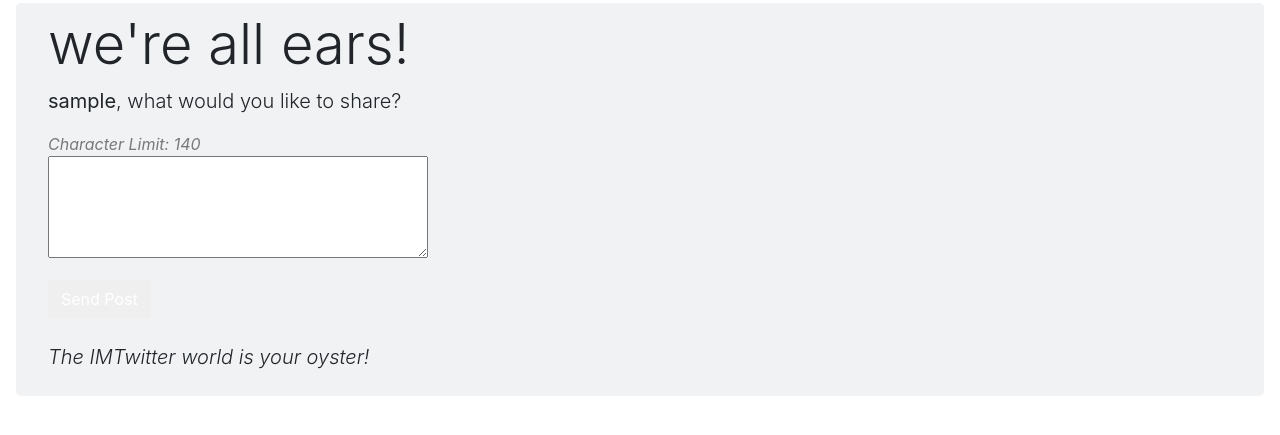
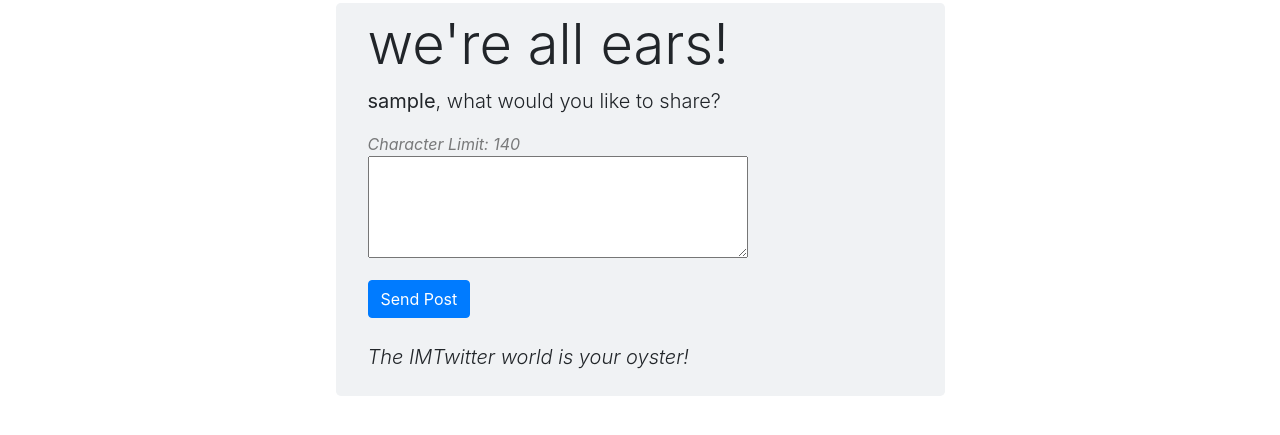
Before and after one commit to mbeche/mysite-imtwitter, a Django app: page /addpost/ in a window 1280 px wide. Shown: the part 61-496 px from the top of the page. Run offline with Django 3.2, Linux system fonts and the light colour scheme; the visitor is signed in with stand-in values (Sample User, id 1); some libraries are stand-ins or nearby versions.

Commit message:
Additional changes to forms.

```diff
--- a/imtweet/templates/add_comment_to_post.html
+++ b/imtweet/templates/add_comment_to_post.html
@@ -2,6 +2,8 @@
 
 {% block content %}
 <div class="sort p-3">
+  <div class="row justify-content-center">
+    <div class="col-12 col-md-10 col-lg-6">
       {% with url_name=request.resolver_match.url_name %}
       {% if url_name == 'add_comment_to_post' %}
       <div class="sort jumbotron pt-2 pb-2" style="background-color: #f0f2f4">
@@ -16,7 +18,7 @@
         <form method="POST" class="post-form">{% csrf_token %}
           <span class="text-black-50"><em>Character Limit: 140</em></span>
           {{ form.as_p }}
-        <button type="submit" class="save btn btn-default text-white">Send Comment</button>
+          <button type="submit" class="save btn btn-primary text-white">Send Comment</button>
         </form><br>
         <p class="lead"><em>The IMTwitter world is your oyster!</em></p>
       </div>
@@ -51,4 +53,6 @@
       {% endif %}
       {% endwith %}
     </div>
+  </div>
+</div>
 {% endblock %}
--- a/imtweet/templates/add_post.html
+++ b/imtweet/templates/add_post.html
@@ -2,6 +2,8 @@
 
 {% block content %}
 <div class="sort p-3">
+  <div class="row justify-content-center">
+    <div class="col-12 col-md-10 col-lg-6">
   {% with url_name=request.resolver_match.url_name %}
   {% if url_name == 'add_post' %}
   <div class="sort jumbotron pt-2 pb-2" style="background-color: #f0f2f4">
@@ -10,7 +12,7 @@
     <form method="POST" class="post-form">{% csrf_token %}
       <span class="text-black-50"><em>Character Limit: 140</em></span>
       {{ form.as_p }}
-      <button type="submit" class="save btn btn-default text-white">Send Post</button>
+      <button type="submit" class="save btn btn-primary text-white">Send Post</button>
     </form><br>
     <p class="lead"><em>The IMTwitter world is your oyster!</em></p>
   </div>
@@ -44,4 +46,6 @@
   </div>
   {% endif %}
   {% endwith %}
+</div>
+</div>
   {% endblock %}
```
Lines whose indentation alone changed are shown as unchanged.
